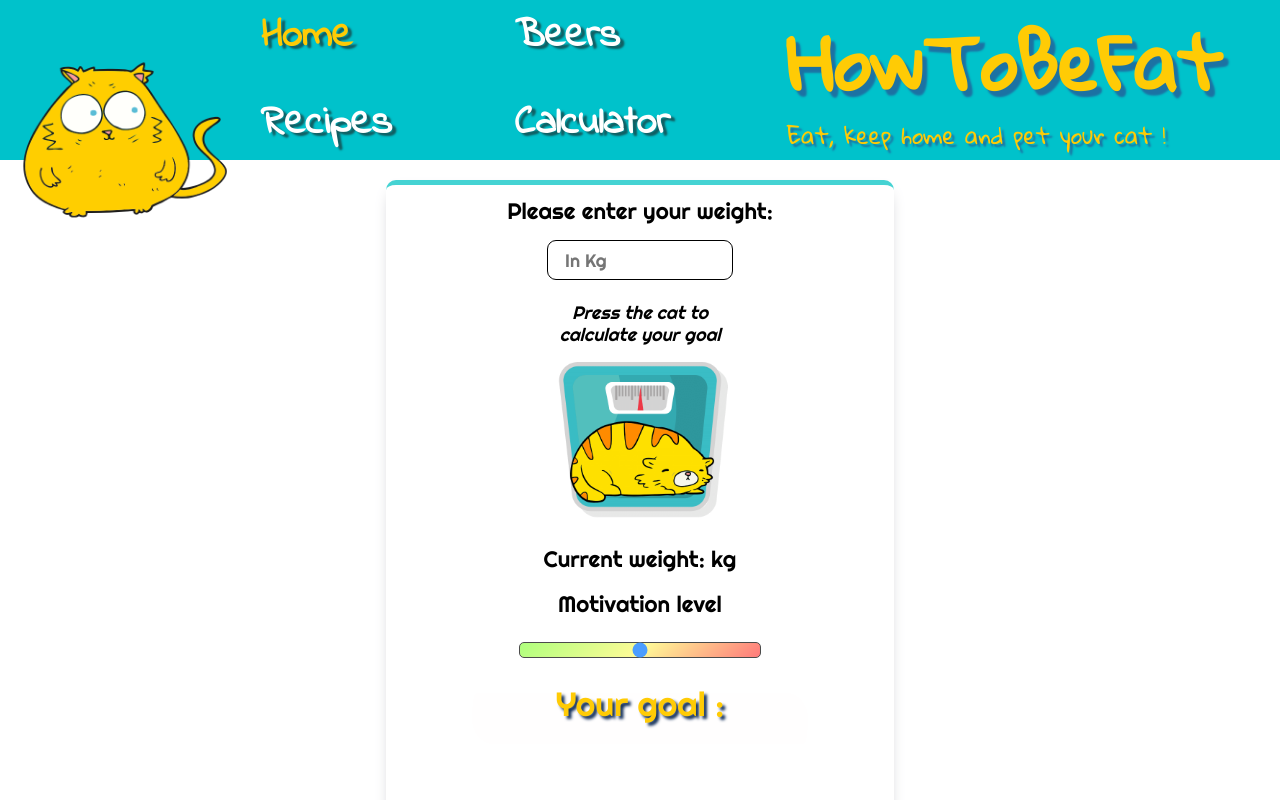
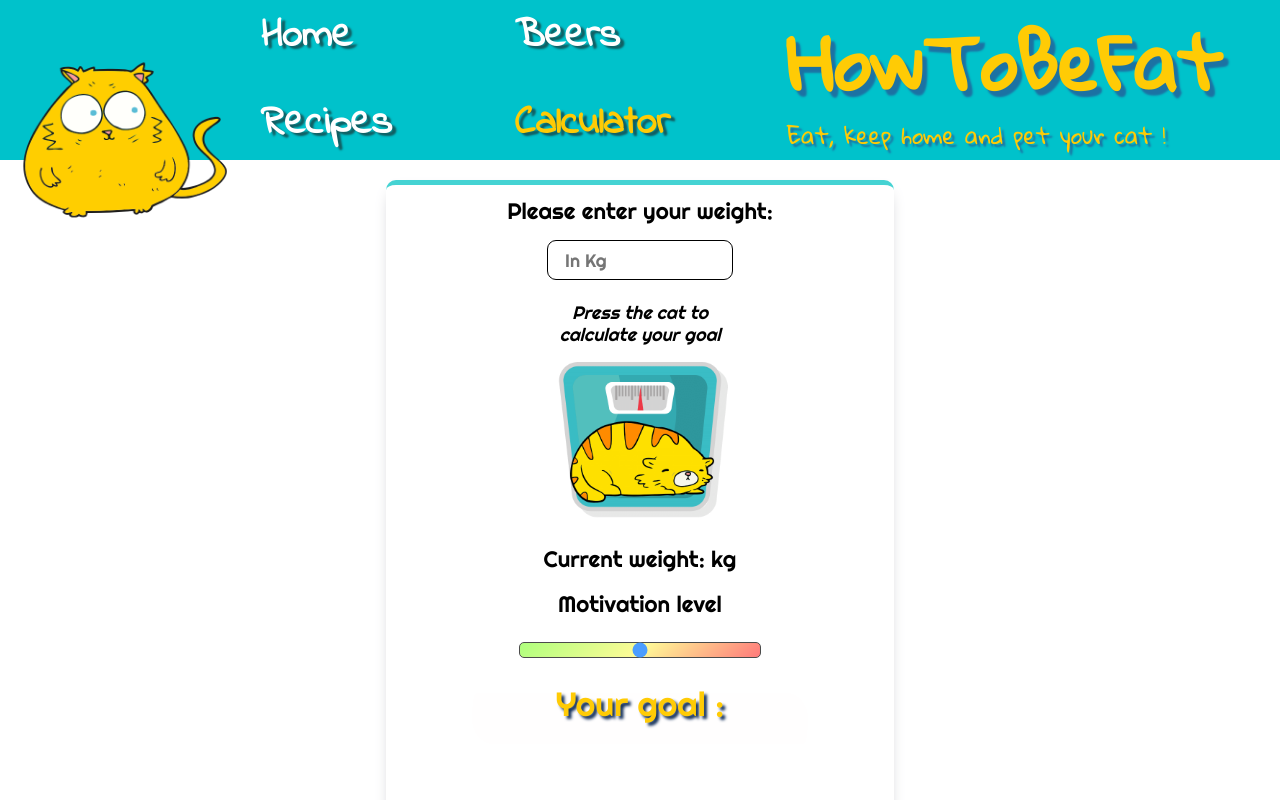
Before and after one commit to WildCodeSchool/paris-0320-project2-howToBeFat, a React (Create React App) app: page /Calculator in a window 1280 px wide. Shown: the top 800 px of the page. Built offline with nearby package versions, Linux system fonts and the light colour scheme; a web font is replaced by a local one.

Commit message:
add navlink ans class active

```diff
--- a/src/components/Navbar.css
+++ b/src/components/Navbar.css
@@ -1,4 +1,6 @@
-
+.active{
+    color: #ffcb05 !important;
+}
 /* Navbar for Mobile-first */
 @media screen and (max-width: 1049px) {
 
--- a/src/components/Navbar.js
+++ b/src/components/Navbar.js
@@ -1,4 +1,4 @@
-import React,{ useState } from 'react'
+import React from 'react'
 import { FontAwesomeIcon } from '@fortawesome/react-fontawesome'
 import {
   faHome,
@@ -6,18 +6,17 @@ import {
   faHamburger,
   faBalanceScaleRight,
 } from '@fortawesome/free-solid-svg-icons'
-import {Link} from 'react-router-dom'
+import {NavLink} from 'react-router-dom'
 import './Navbar.css'
 
 function Navbar(props){
 
-  const [active,setActive] = useState("home")
   return (
     <div className ="navbar-mobile">
-      <Link className ={active === "home" ? "active" : ""} onClick={()=>setActive("home")}><FontAwesomeIcon icon={faHome} /></Link>
-      <Link to="/RecipeSearch" className ={active === "recipe" ? "active" : ""} onClick={()=>setActive("recipe")}><FontAwesomeIcon icon={faHamburger} /></Link>
-      <Link to="/beer" className ={active === "beer" ? "active" : ""} onClick={()=>setActive("beer")}><FontAwesomeIcon icon={faBeer} /></Link>
-      <Link to="/Calculator" className ={active === "calculator" ? "active" : ""} onClick={()=>setActive("calculator")}><FontAwesomeIcon icon={faBalanceScaleRight} /></Link>
+      <NavLink exact to="/" activeClassName = " active"><FontAwesomeIcon icon={faHome} /></NavLink>
+      <NavLink to="/RecipeSearch" activeClassName = " active"><FontAwesomeIcon icon={faHamburger} /></NavLink>
+      <NavLink to="/beer" activeClassName = " active"><FontAwesomeIcon icon={faBeer} /></NavLink>
+      <NavLink to="/Calculator" activeClassName = " active"><FontAwesomeIcon icon={faBalanceScaleRight} /></NavLink>
     </div>
       )
 }
--- a/src/components/NavbarDesktop.js
+++ b/src/components/NavbarDesktop.js
@@ -1,21 +1,19 @@
-import React,{ useState } from 'react'
+import React from 'react'
 import './NavbarDesktop.css'
-import {Link} from 'react-router-dom'
+import {NavLink} from 'react-router-dom'
 
 function NavbarDesktop (props){
-
-  const [active,setActive] = useState("home")
 
     return (
       <div className ="topnav">
 
           <div>
-            <Link className ={active === "home" ? "active" : ""} onClick={()=>setActive("home")} to="/" >Home</Link>
-            <Link className ={active === "recipe" ? "active" : ""} onClick={()=>setActive("recipe")} to="/RecipeSearch">Recipes</Link>
+            <NavLink activeClassName = " active" exact to="/" >Home</NavLink>
+            <NavLink activeClassName = " active " to="/RecipeSearch">Recipes</NavLink>
           </div>
           <div>
-            <Link className ={active === "beer" ? "active" : ""} onClick={()=>setActive("beer")} to="/BeerCard" >Beers</Link>
-            <Link className ={active === "calculator" ? "active" : ""} onClick={()=>setActive("calculator")} to="/Calculator">Calculator</Link>
+            <NavLink activeClassName = " active " to="/BeerCard" >Beers</NavLink>
+            <NavLink activeClassName = " active " to="/Calculator">Calculator</NavLink>
           </div>
       </div>
     )
```
